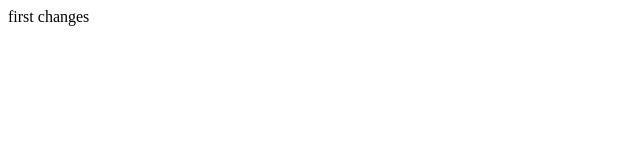
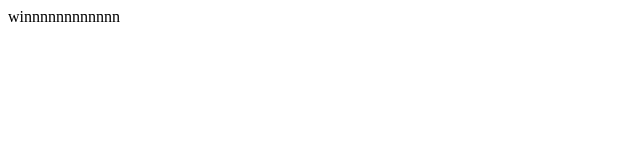
Before and after one commit to webdeveloperravi/Test, a plain HTML site: page index.html in a window 1280 px wide. Shown: the full height of the page, 0-640 px from the left. Drawn offline with Linux system fonts and the light colour scheme.

Commit message:
second commit

```diff
--- a/index.html
+++ b/index.html
@@ -9,7 +9,7 @@
 </head>
 
 <body>
-    first changes
+    winnnnnnnnnnnn
 </body>
 
 </html>
```
